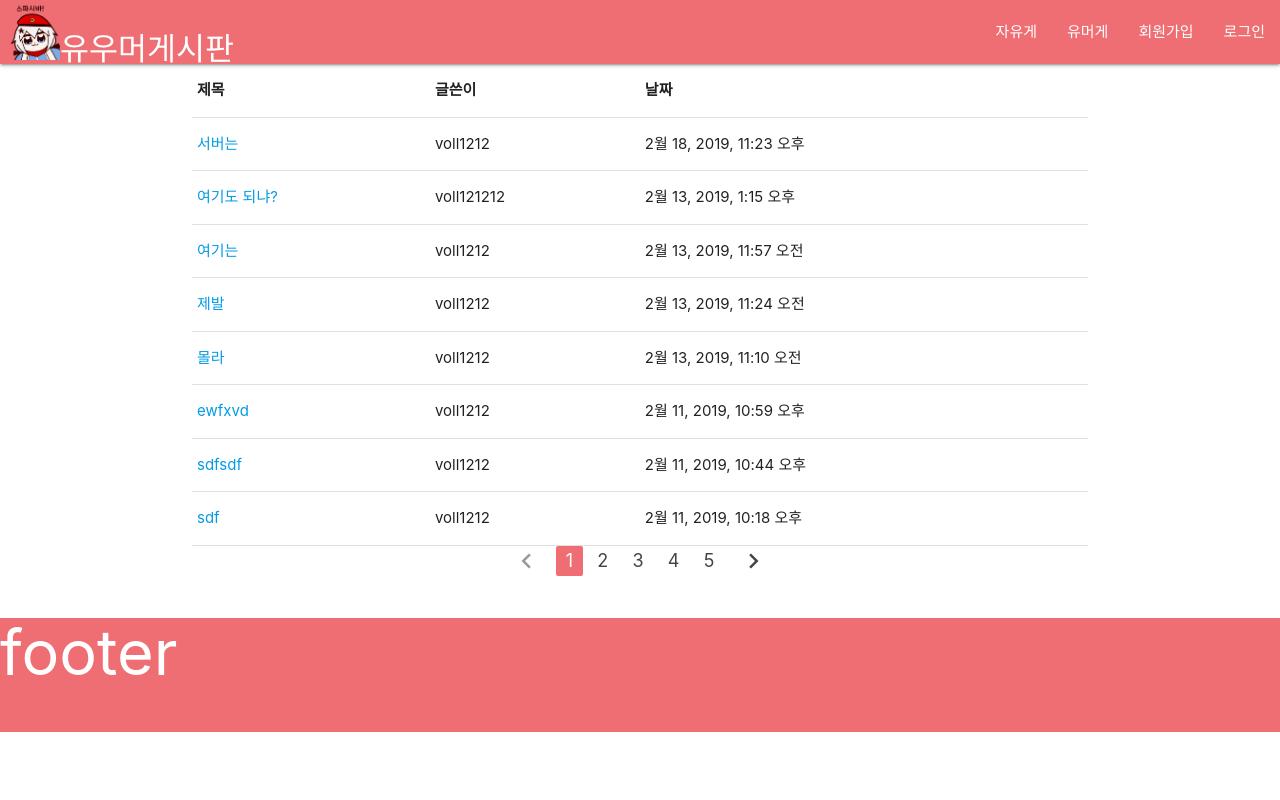
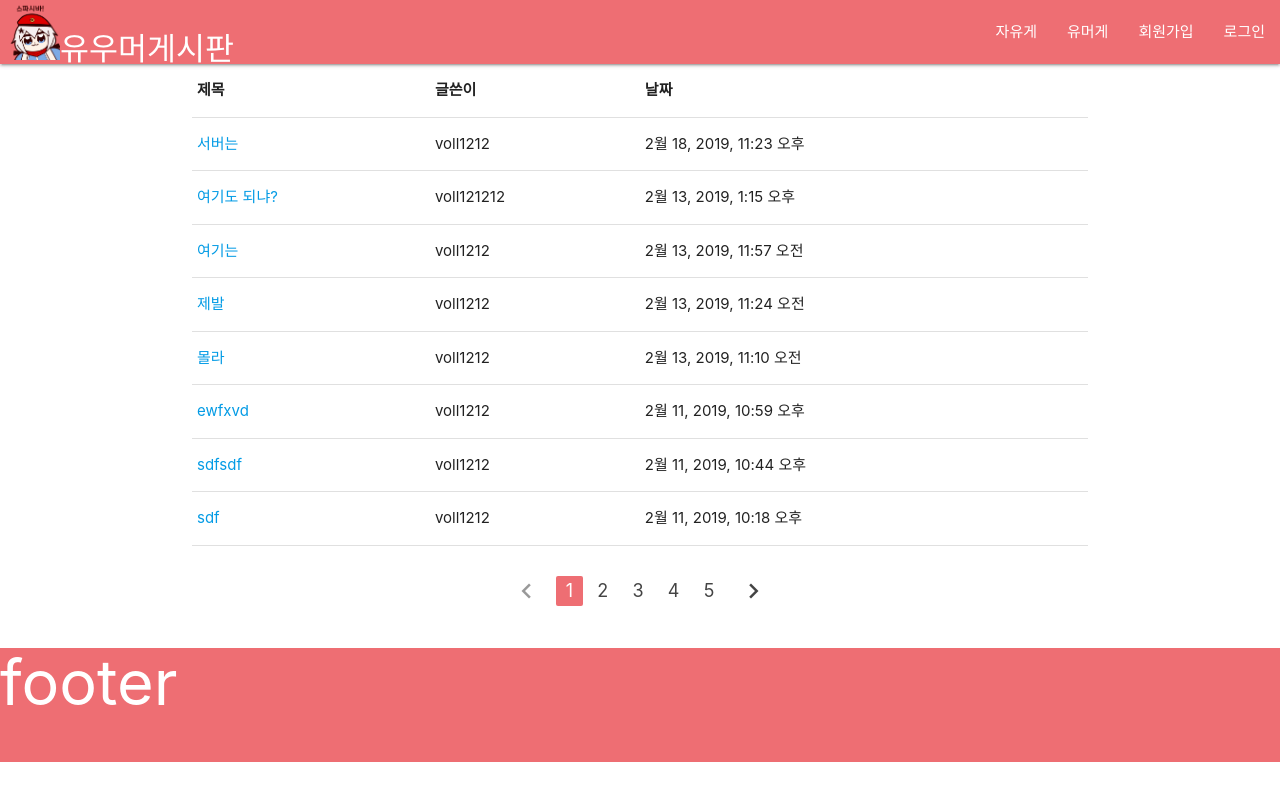
Before and after one commit to valborgs/huumorge, a Django app: page /freeboard in a window 1280 px wide. Run offline with Django 3.2, Linux system fonts and the light colour scheme; data comes from the database, SQL or seed files in the repository.

Commit message:
pagination padding

```diff
--- a/humorge/templates/humorge/freeboard.html
+++ b/humorge/templates/humorge/freeboard.html
@@ -38,7 +38,7 @@
     </a>
   </div>
 {% endif %}
-<div class="container">
+<div class="container" style="padding-top:30px">
   <ul class="pagination" style="text-align:center">
     <li class="disabled"><a href="#!"><i class="material-icons">chevron_left</i></a></li>
     <li class="active"><a href="#!">1</a></li>
--- a/humorge/templates/humorge/humorboard.html
+++ b/humorge/templates/humorge/humorboard.html
@@ -38,7 +38,7 @@
     </a>
   </div>
 {% endif %}
-<div class="container">
+<div class="container" style="padding-top:30px">
   <ul class="pagination" style="text-align:center">
     <li class="disabled"><a href="#!"><i class="material-icons">chevron_left</i></a></li>
     <li class="active"><a href="#!">1</a></li>
```
